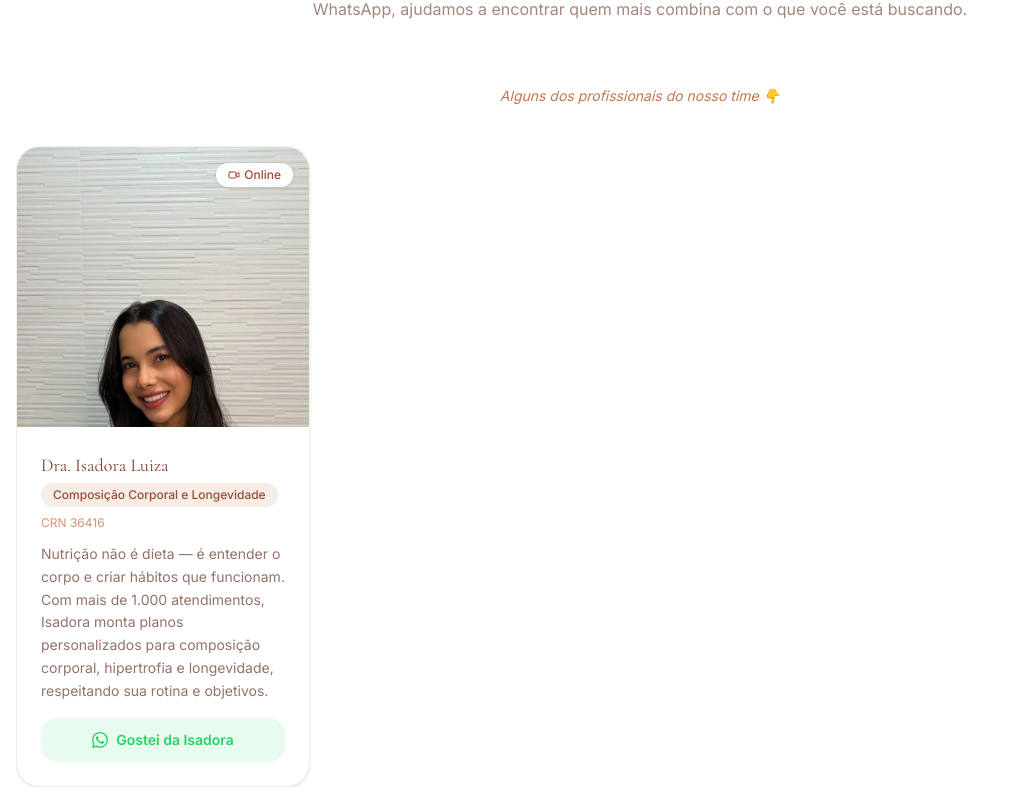
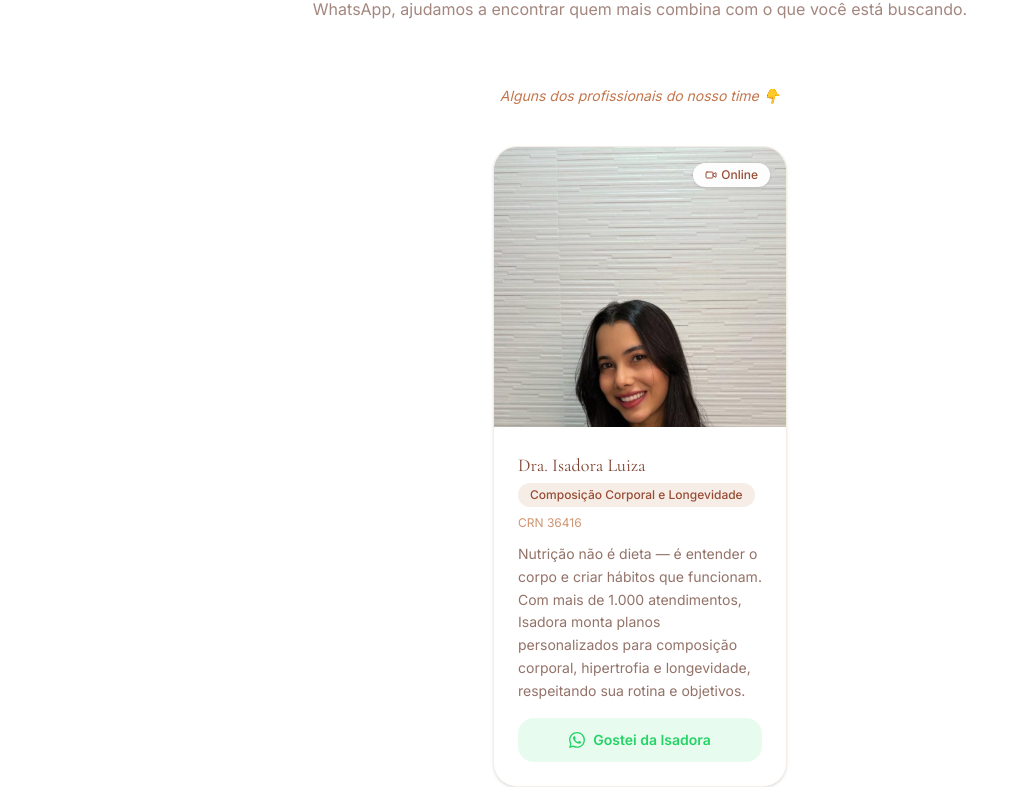
Before and after one commit to arthursl12/bhrunaestetica, a React (Vite) app: page /nutrionline in a window 1280 px wide. Shown: the part 4452-5260 px from the top of the page, without its empty margins (0-1009 px from the left). Built offline with nearby package versions, Linux system fonts and the light colour scheme; a web font is replaced by a local one.

Commit message:
feat: center carousel cards when fewer than 4

```diff
--- a/src/components/TeamCarousel.tsx
+++ b/src/components/TeamCarousel.tsx
@@ -46,7 +46,7 @@ const TeamCarousel: React.FC<TeamCarouselProps> = ({ psychologists }) => {
     <div className="relative">
       {/* Carousel viewport */}
       <div className="overflow-hidden" ref={emblaRef}>
-        <div className="flex gap-6">
+        <div className={`flex gap-6 ${psychologists.length <= 4 ? 'justify-center' : ''}`}>
           {psychologists.map((psychologist) => (
             <div
               key={psychologist.id}
```
